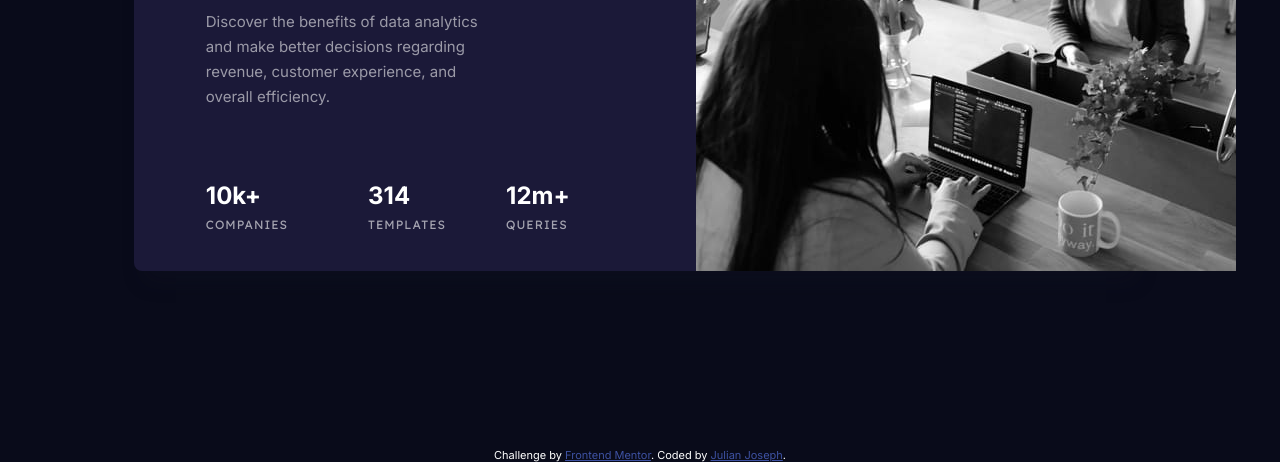
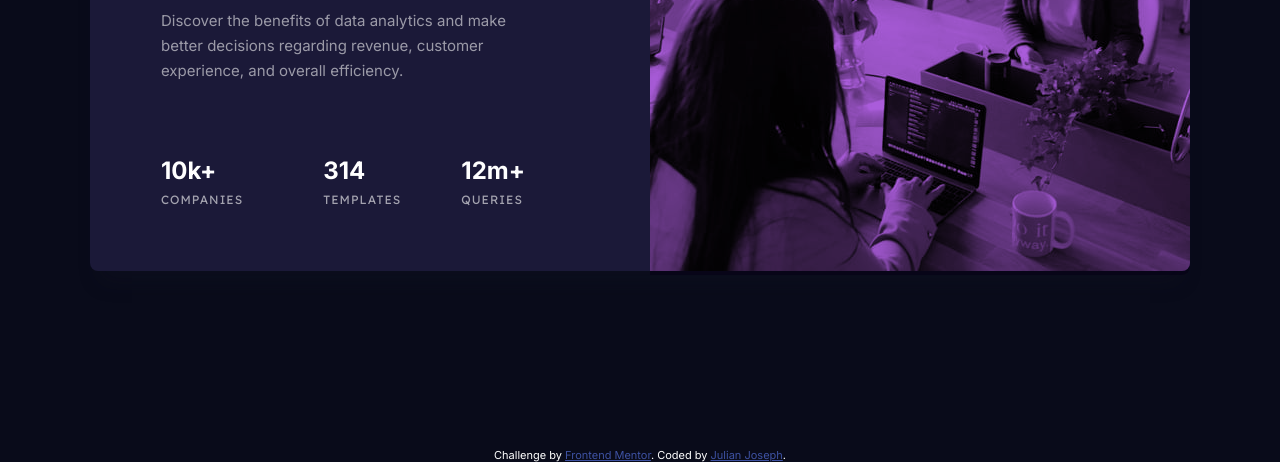
Before and after one commit to JulianJ44/fem-stats-preview-card-component, a plain HTML site: page index.html in a window 1280 px wide. Shown: the part 352-814 px from the top of the page. Drawn offline with Linux system fonts and the light colour scheme.

Commit message:
changed PX to REM's

```diff
--- a/index.html
+++ b/index.html
@@ -36,15 +36,15 @@
             </p>
             <div class="card__stats">
               <div class="card__stats--box1">
-                <h2 class="card__stats-heading">10k+</h2>
+                <h2 class="card__stats-stat">10k+</h2>
                 <span class="card__stats-title">Companies</span>
               </div>
               <div class="card__stats--box2">
-                <h2 class="card__stats-heading">314</h2>
+                <h2 class="card__stats-stat">314</h2>
                 <span class="card__stats-title">Templates</span>
               </div>
               <div class="card__stats--box3">
-                <h2 class="card__stats-heading">12m+</h2>
+                <h2 class="card__stats-stat">12m+</h2>
                 <span class="card__stats-title">Queries</span>
               </div>
             </div>
--- a/sass/_components.scss
+++ b/sass/_components.scss
@@ -7,7 +7,7 @@
   width: 1110px;
   height: 446px;
   background-color: var(--dark-desaturated-blue);
-  border-radius: 0.54rem;
+  border-radius: 0.5333rem;
   box-shadow: 0px 20px 20px -10px rgba(23, 25, 41, 0.203087);
   margin: 11.8rem 11rem;
   display: flex;
@@ -16,7 +16,7 @@
     font-size: 2.4rem;
     font-family: $font-inter;
     font-weight: 700;
-    line-height: 44px;
+    line-height: 2.94rem;
     margin: 4.74rem 0 1.67rem 4.8rem;
   }
 
@@ -25,16 +25,16 @@
   }
 
   &__paragraph {
-    font-size: 15px;
+    font-size: 1rem;
     font-family: $font-inter;
     font-weight: 400;
-    line-height: 25px;
+    line-height: 1.66rem;
     opacity: 0.75;
     color: var(--slightly-transparent-white-main-paragraph);
     mix-blend-mode: normal;
-    margin-left: 71.5px;
-    margin-bottom: 72px;
-    margin-right: 108px;
+    margin-left: 4.76rem;
+    margin-bottom: 4.8rem;
+    margin-right: 3.2rem;
   }
 
   &__stats {
@@ -42,31 +42,31 @@
     flex-direction: row;
 
     &--box1 {
-      margin: 0 80px 0 71.5px;
+      margin: 0 5.3333rem 0 4.76rem;
     }
 
     &--box2 {
-      margin-right: 60px;
+      margin-right: 4rem;
     }
 
     &--box3 {
-      margin-right: 31px;
+      margin-right: 2.067rem;
     }
 
-    &-heading {
-      font-size: 24px;
+    &-stat {
+      font-size: 1.6rem;
       font-family: $font-inter;
       font-weight: 700;
-      line-height: 29.05px;
-      margin-bottom: 2px;
+      line-height: 1.94rem;
+      margin-bottom: 0.13rem;
     }
 
     &-title {
-      font-size: 12px;
+      font-size: 0.8rem;
       font-family: $font-lexend-deca;
       font-weight: 400;
-      line-height: 25px;
-      letter-spacing: 1px;
+      line-height: 1.67rem;
+      letter-spacing: 0.067rem;
       text-transform: uppercase;
       mix-blend-mode: normal;
       opacity: 0.6;
@@ -74,8 +74,27 @@
   }
 
   &__hero {
-    width: 450px;
-    height: 446px;
-    margin-left: 95px;
+    margin-left: 6.3rem;
+    position: relative;
+  }
+  &__hero::before {
+    content: '';
+    position: absolute;
+    left: 0;
+    right: 0;
+    top: 0;
+    bottom: 0;
+    mix-blend-mode: multiply;
+    background: var(--soft-violet);
+    opacity: 1;
+    border-radius: 0 0.5333rem 0.5333rem 0;
+  }
+
+  img {
+    border-radius: 0 0.5333rem 0.5333rem 0;
   }
 }
+
+//Useful Links
+/*Color overlay*/
+/*https://stackoverflow.com/questions/36679649/how-to-add-a-color-overlay-to-a-background-image/36679903*/
```
Also changed, not shown: css/main.css, css/main.min.css.
